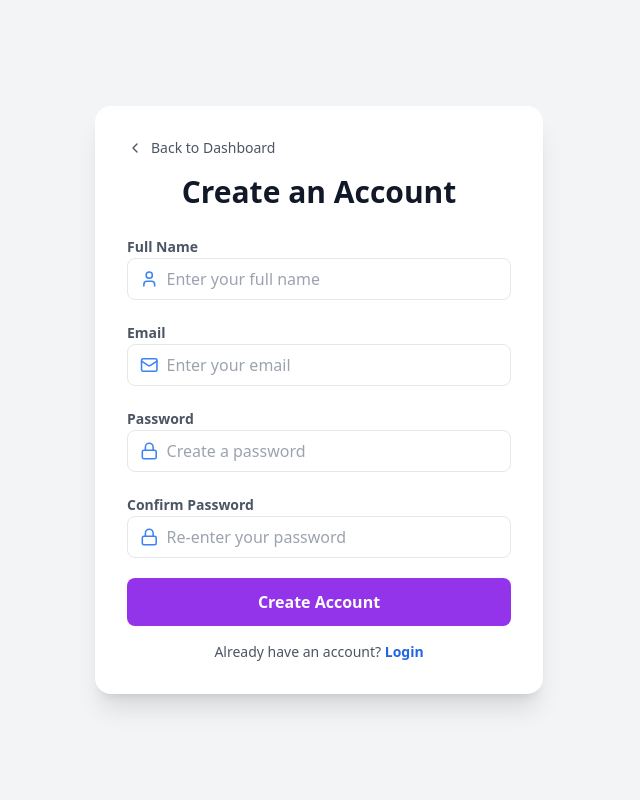
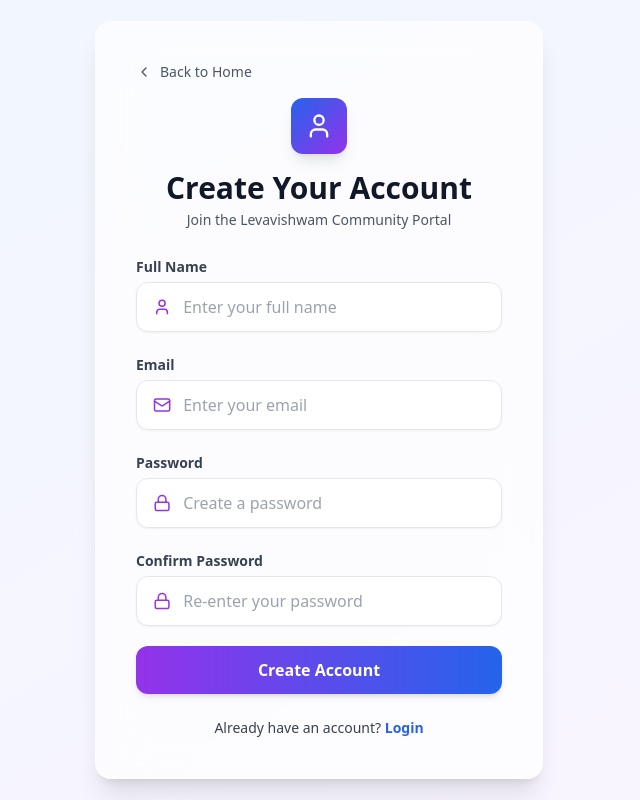
Before and after one commit to patilchaitali27/Levavishwam-Frontend, a React (Vite) app: page /signup in a window 1280 px wide. Shown: the whole page, without its empty margins (321-961 px from the left). Built offline with nearby package versions, Linux system fonts and the light colour scheme.

Commit message:
Added EventDetails page

```diff
--- a/src/App.tsx
+++ b/src/App.tsx
@@ -5,6 +5,7 @@ import ScrollToHash from "./components/ScrollToHash";
 import Login from "./pages/Login";
 import Signup from "./pages/Signup";
 import NewsDetails from "./pages/NewsDetails";
+import EventDetails from "./pages/EventDetails";
 
 export default function App() {
   return (
@@ -15,9 +16,10 @@ export default function App() {
         <Route path="/news" element={<NewsSection />} />
         <Route path="/news/:id" element={<NewsDetails />} />
 
+        <Route path="/events/:id" element={<EventDetails />} />
+
         <Route path="login" element={<Login />} />
         <Route path="signup" element={<Signup />} />
-
       </Routes>
     </BrowserRouter>
   );
--- a/src/context/AuthContext.tsx
+++ b/src/context/AuthContext.tsx
@@ -18,7 +18,7 @@ interface IAuthContext {
 
 const AuthContext = createContext<IAuthContext | undefined>(undefined);
 
-// const API_BASE = "https://localhost:7283/api/auth";
+ //const API_BASE = "https://localhost:7283/api/Auth";
 //const API_BASE = "http://localhost:5041/api/auth";
 const API_BASE = "https://localhost:44315/api/Auth";
 
--- a/src/pages/Signup.tsx
+++ b/src/pages/Signup.tsx
@@ -1,164 +1,7 @@
-// import { useState } from "react";
-// import { Mail, Phone, User, Image, Lock, Calendar, MapPin, Users } from "lucide-react";
-// import { useAuth } from "../context/AuthContext";
-// import { useNavigate } from "react-router-dom";
-
-// export default function Signup() {
-//   const { signup } = useAuth();
-//   const navigate = useNavigate();
-//   const [formData, setFormData] = useState({
-//     name: "",
-//     email: "",
-//     mobile: "",
-//     address: "",
-//     dob: "",
-//     gender: "",
-//     communityInfo: "",
-//     profilePhoto: "",
-//     password: ""
-//   });
-//   const [loading, setLoading] = useState(false);
-//   const [error, setError] = useState<string | null>(null);
-//   const [successMsg, setSuccessMsg] = useState<string | null>(null);
-
-//   const handleChange = (e: any) => {
-//     setFormData({ ...formData, [e.target.name]: e.target.value });
-//   };
-
-//   const handleSubmit = async (e: any) => {
-//     e.preventDefault();
-//     setError(null);
-//     setSuccessMsg(null);
-//     setLoading(true);
-
-//     // transform DOB to Date if needed - backend expects DateTime; string usually fine
-//     const payload = {
-//       ...formData,
-//       dob: formData.dob ? new Date(formData.dob) : null
-//     };
-
-//     const resp = await signup(payload);
-//     setLoading(false);
-//     if (resp.success) {
-//       setSuccessMsg(resp.message || "Signup successful. Please login.");
-//       // wait briefly then redirect or immediately redirect
-//       setTimeout(() => navigate("/login"), 800);
-//     } else {
-//       setError(resp.message || "Signup failed");
-//     }
-//   };
-
-//   return (
-//     <div className="min-h-screen flex items-center justify-center bg-gray-100 px-6">
-//       <div className="bg-white p-8 rounded-2xl shadow-xl w-full max-w-xl">
-//         <h2 className="text-3xl font-bold text-center mb-6 text-gray-900">Create Your Account</h2>
-
-//         <form onSubmit={handleSubmit} className="space-y-5">
-//           {/* Name */}
-//           <div>
-//             <label className="text-sm font-semibold text-gray-600">Full Name</label>
-//             <div className="flex items-center gap-2 border rounded-lg px-3 py-2">
-//               <User className="w-5 h-5 text-blue-500" />
-//               <input name="name" required onChange={handleChange} placeholder="Enter your full name" className="w-full outline-none" />
-//             </div>
-//           </div>
-
-//           {/* Email */}
-//           <div>
-//             <label className="text-sm font-semibold text-gray-600">Email</label>
-//             <div className="flex items-center gap-2 border rounded-lg px-3 py-2">
-//               <Mail className="w-5 h-5 text-blue-500" />
-//               <input type="email" name="email" required onChange={handleChange} placeholder="Enter your email" className="w-full outline-none" />
-//             </div>
-//           </div>
-
-//           {/* Mobile */}
-//           <div>
-//             <label className="text-sm font-semibold text-gray-600">Mobile Number</label>
-//             <div className="flex items-center gap-2 border rounded-lg px-3 py-2">
-//               <Phone className="w-5 h-5 text-blue-500" />
-//               <input name="mobile" required onChange={handleChange} placeholder="Enter mobile number" className="w-full outline-none" />
-//             </div>
-//           </div>
-
-//           {/* Address */}
-//           <div>
-//             <label className="text-sm font-semibold text-gray-600">Address</label>
-//             <div className="flex items-center gap-2 border rounded-lg px-3 py-2">
-//               <MapPin className="w-5 h-5 text-blue-500" />
-//               <input name="address" required onChange={handleChange} placeholder="Your address" className="w-full outline-none" />
-//             </div>
-//           </div>
-
-//           {/* DOB */}
-//           <div>
-//             <label className="text-sm font-semibold text-gray-600">Date of Birth</label>
-//             <div className="flex items-center gap-2 border rounded-lg px-3 py-2">
-//               <Calendar className="w-5 h-5 text-blue-500" />
-//               <input type="date" name="dob" required onChange={handleChange} className="w-full outline-none" />
-//             </div>
-//           </div>
-
-//           {/* Gender */}
-//           <div>
-//             <label className="text-sm font-semibold text-gray-600">Gender</label>
-//             <select name="gender" required onChange={handleChange} className="w-full border rounded-lg px-3 py-2">
-//               <option value="">Select your gender</option>
-//               <option>Male</option>
-//               <option>Female</option>
-//               <option>Other</option>
-//             </select>
-//           </div>
-
-//           {/* CommunityInfo */}
-//           <div>
-//             <label className="text-sm font-semibold text-gray-600">Community Info</label>
-//             <div className="flex items-center gap-2 border rounded-lg px-3 py-2">
-//               <Users className="w-5 h-5 text-blue-500" />
-//               <input name="communityInfo" required onChange={handleChange} placeholder="Community or background" className="w-full outline-none" />
-//             </div>
-//           </div>
-
-//           {/* Profile Photo */}
-//           <div>
-//             <label className="text-sm font-semibold text-gray-600">Profile Photo URL</label>
-//             <div className="flex items-center gap-2 border rounded-lg px-3 py-2">
-//               <Image className="w-5 h-5 text-blue-500" />
-//               <input name="profilePhoto" required onChange={handleChange} placeholder="Paste image link" className="w-full outline-none" />
-//             </div>
-//           </div>
-
-//           {/* Password */}
-//           <div>
-//             <label className="text-sm font-semibold text-gray-600">Password</label>
-//             <div className="flex items-center gap-2 border rounded-lg px-3 py-2">
-//               <Lock className="w-5 h-5 text-blue-500" />
-//               <input type="password" name="password" required onChange={handleChange} placeholder="Create a password" className="w-full outline-none" />
-//             </div>
-//           </div>
-
-//           {error && <div className="text-red-600 text-sm">{error}</div>}
-//           {successMsg && <div className="text-green-600 text-sm">{successMsg}</div>}
-
-//           {/* Submit Button */}
-//           <button type="submit" disabled={loading} className="w-full bg-purple-600 hover:bg-purple-700 text-white font-semibold py-3 rounded-lg transition disabled:opacity-60">
-//             {loading ? "Creating account..." : "Create Account"}
-//           </button>
-//         </form>
-
-//         <p className="text-gray-600 text-center text-sm mt-4">
-//           Already have an account?{" "}
-//           <a href="/login" className="text-blue-600 font-semibold hover:underline">Login</a>
-//         </p>
-//       </div>
-//     </div>
-//   );
-// }
 import { useState } from "react";
 import { User, Mail, Lock, ChevronLeft } from "lucide-react";
 import { useNavigate } from "react-router-dom";
 import { useAuth } from "../context/AuthContext";
-
 
 export default function Signup() {
   const navigate = useNavigate();
@@ -190,62 +33,65 @@ export default function Signup() {
     }
 
     setLoading(true);
-
-  const payload = {
-    name: formData.name,
-    email: formData.email,
-    password: formData.password,
-    confirmPassword: formData.confirmPassword
-  };
-
-  const resp = await signup(payload);
+    const resp = await signup(formData);
     setLoading(false);
 
     if (resp.success) {
-    setSuccessMsg(resp.message || "Signup successful. Please login.");
+      setSuccessMsg(resp.message || "Signup successful! Redirecting...");
       setTimeout(() => navigate("/login"), 800);
     } else {
       setError(resp.message || "Signup failed");
     }
-
   };
 
   return (
-    <div className="min-h-screen flex items-center justify-center bg-gray-100 px-6">
-      <div className="bg-white p-8 rounded-2xl shadow-xl w-full max-w-md">
+    <div className="min-h-screen flex items-center justify-center bg-gradient-to-br from-blue-50 to-purple-50 px-6">
+
+      <div className="relative bg-white/70 backdrop-blur-xl p-10 rounded-2xl shadow-xl w-full max-w-md border border-white/40">
+
+        {/* Back Button */}
         <button
           type="button"
           onClick={() => navigate("/", { state: { scrollToId: "home" } })}
-          className="mb-4 inline-flex items-center gap-2 text-sm text-gray-600 hover:text-gray-800"
+          className="mb-4 inline-flex items-center gap-2 text-sm text-gray-600 hover:text-blue-600 transition"
         >
-          <ChevronLeft className="w-4 h-4" /> Back to Dashboard
+          <ChevronLeft className="w-4 h-4" /> Back to Home
         </button>
-        <h2 className="text-3xl font-bold text-center mb-6 text-gray-900">
-          Create an Account
-        </h2>
+
+        {/* Logo & Title */}
+        <div className="text-center mb-6">
+          <div className="mx-auto w-14 h-14 bg-gradient-to-br from-blue-600 to-purple-600 rounded-xl flex items-center justify-center shadow-lg">
+            <User className="w-7 h-7 text-white" />
+          </div>
+          <h2 className="text-3xl font-bold text-gray-900 mt-4">Create Your Account</h2>
+          <p className="text-gray-600 text-sm mt-1">
+            Join the Levavishwam Community Portal
+          </p>
+        </div>
 
         <form onSubmit={handleSubmit} className="space-y-5">
-          {/* Name */}
+
+          {/* Full Name */}
           <div>
-            <label className="text-sm font-semibold text-gray-600">Full Name</label>
-            <div className="flex items-center gap-2 border rounded-lg px-3 py-2">
-              <User className="w-5 h-5 text-blue-500" />
+            <label className="text-sm font-semibold text-gray-700">Full Name</label>
+            <div className="flex items-center gap-3 border rounded-xl px-4 py-3 mt-1 bg-white shadow-sm focus-within:ring-2 focus-within:ring-purple-500">
+              <User className="w-5 h-5 text-purple-600" />
               <input
                 name="name"
                 required
                 value={formData.name}
                 onChange={handleChange}
                 placeholder="Enter your full name"
-                className="w-full outline-none"
+                className="w-full bg-transparent outline-none text-gray-800"
               />
             </div>
           </div>
 
           {/* Email */}
           <div>
-            <label className="text-sm font-semibold text-gray-600">Email</label>
-            <div className="flex items-center gap-2 border rounded-lg px-3 py-2">
-              <Mail className="w-5 h-5 text-blue-500" />
+            <label className="text-sm font-semibold text-gray-700">Email</label>
+            <div className="flex items-center gap-3 border rounded-xl px-4 py-3 mt-1 bg-white shadow-sm focus-within:ring-2 focus-within:ring-purple-500">
+              <Mail className="w-5 h-5 text-purple-600" />
               <input
                 type="email"
                 name="email"
@@ -253,16 +99,16 @@ export default function Signup() {
                 value={formData.email}
                 onChange={handleChange}
                 placeholder="Enter your email"
-                className="w-full outline-none"
+                className="w-full bg-transparent outline-none text-gray-800"
               />
             </div>
           </div>
 
           {/* Password */}
           <div>
-            <label className="text-sm font-semibold text-gray-600">Password</label>
-            <div className="flex items-center gap-2 border rounded-lg px-3 py-2">
-              <Lock className="w-5 h-5 text-blue-500" />
+            <label className="text-sm font-semibold text-gray-700">Password</label>
+            <div className="flex items-center gap-3 border rounded-xl px-4 py-3 mt-1 bg-white shadow-sm focus-within:ring-2 focus-within:ring-purple-500">
+              <Lock className="w-5 h-5 text-purple-600" />
               <input
                 type="password"
                 name="password"
@@ -270,18 +116,16 @@ export default function Signup() {
                 value={formData.password}
                 onChange={handleChange}
                 placeholder="Create a password"
-                className="w-full outline-none"
+                className="w-full bg-transparent outline-none text-gray-800"
               />
             </div>
           </div>
 
           {/* Confirm Password */}
           <div>
-            <label className="text-sm font-semibold text-gray-600">
-              Confirm Password
-            </label>
-            <div className="flex items-center gap-2 border rounded-lg px-3 py-2">
-              <Lock className="w-5 h-5 text-blue-500" />
+            <label className="text-sm font-semibold text-gray-700">Confirm Password</label>
+            <div className="flex items-center gap-3 border rounded-xl px-4 py-3 mt-1 bg-white shadow-sm focus-within:ring-2 focus-within:ring-purple-500">
+              <Lock className="w-5 h-5 text-purple-600" />
               <input
                 type="password"
                 name="confirmPassword"
@@ -289,26 +133,27 @@ export default function Signup() {
                 value={formData.confirmPassword}
                 onChange={handleChange}
                 placeholder="Re-enter your password"
-                className="w-full outline-none"
+                className="w-full bg-transparent outline-none text-gray-800"
               />
             </div>
           </div>
 
           {/* Messages */}
-          {error && <div className="text-red-600 text-sm">{error}</div>}
-          {successMsg && <div className="text-green-600 text-sm">{successMsg}</div>}
+          {error && <div className="text-red-600 text-sm text-center">{error}</div>}
+          {successMsg && <div className="text-green-600 text-sm text-center">{successMsg}</div>}
 
           {/* Submit Button */}
           <button
             type="submit"
             disabled={loading}
-            className="w-full bg-purple-600 hover:bg-purple-700 text-white font-semibold py-3 rounded-lg transition disabled:opacity-60"
+            className="w-full py-3 rounded-xl bg-gradient-to-r from-purple-600 to-blue-600 text-white font-semibold shadow-md hover:shadow-lg transition active:scale-95 disabled:opacity-50"
           >
             {loading ? "Creating account..." : "Create Account"}
           </button>
         </form>
 
-        <p className="text-gray-600 text-center text-sm mt-4">
+        {/* Login Link */}
+        <p className="text-gray-700 text-center text-sm mt-6">
           Already have an account?{" "}
           <a href="/login" className="text-blue-600 font-semibold hover:underline">
             Login
--- a/src/services/homeApi.ts
+++ b/src/services/homeApi.ts
@@ -9,6 +9,11 @@ export const getCarousel = async () => {
 
 export const getEvents = async () => {
   const res = await axios.get(`${API_URL}/events`);
+  return res.data;
+};
+
+export const getEventById = async (id: number) => {
+  const res = await axios.get(`${API_URL}/events/${id}`);
   return res.data;
 };
 
```
Also changed, not shown: src/pages/EventDetails.tsx (added, +90 -0 lines), src/pages/Login.tsx (+39 -22 lines). Lines whose indentation alone changed are shown as unchanged.
